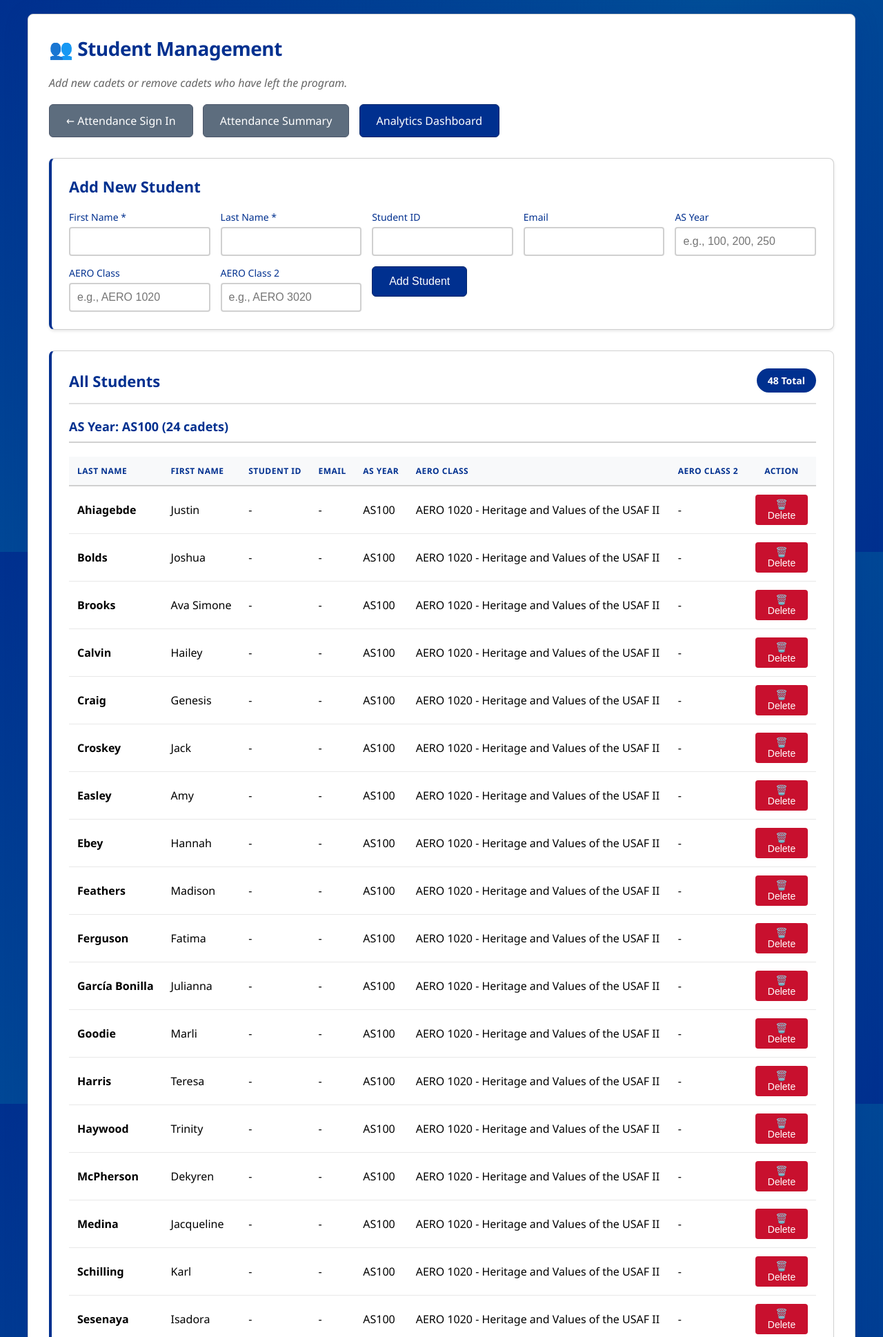
After one commit to fletchdr7/attendance-tracker, a Flask app: page /student_management in a window 1280 px wide. The commit adds this page. Shown: the top 1938 px of the page at 69% size. Run offline with Flask 3, Linux system fonts and the light colour scheme.

Commit message:
Add files via upload

```diff
--- a/app.py
+++ b/app.py
@@ -994,6 +994,117 @@ def bulk_attendance():
         db.session.rollback()
         return jsonify({'error': str(e)}), 500
 
+@app.route('/student_management')
+def student_management():
+    """Display student management page for adding and removing students"""
+    # Get all students, sorted by last name, then first name
+    all_students = Student.query.order_by(Student.last_name, Student.first_name).all()
+
+    # Group students by AS_Year for display
+    students_by_as_year = {}
+    for student in all_students:
+        as_year = student.as_year if student.as_year else 'Ungrouped'
+        if as_year not in students_by_as_year:
+            students_by_as_year[as_year] = []
+        students_by_as_year[as_year].append(student)
+
+    # Sort AS_Year groups
+    def sort_as_year_key(year):
+        if year == 'Ungrouped':
+            return (1, year)
+        try:
+            numeric_part = ''.join(filter(str.isdigit, year))
+            if numeric_part:
+                return (0, int(numeric_part))
+        except:
+            pass
+        return (0, year)
+
+    sorted_as_years = sorted(students_by_as_year.keys(), key=sort_as_year_key)
+    students_by_as_year_sorted = {year: students_by_as_year[year] for year in sorted_as_years}
+
+    return render_template('student_management.html',
+                         students_by_as_year=students_by_as_year_sorted,
+                         total_students=len(all_students))
+
+@app.route('/api/students', methods=['POST'])
+def add_student():
+    """Add a new student to the database"""
+    try:
+        data = request.json
+        first_name = data.get('first_name', '').strip()
+        last_name = data.get('last_name', '').strip()
+        student_id = data.get('student_id', '').strip() or None
+        email = data.get('email', '').strip() or None
+        as_year = data.get('as_year', '').strip() or None
+        aero_class = data.get('aero_class', '').strip() or None
+        aero_class_2 = data.get('aero_class_2', '').strip() or None
+
+        if not first_name or not last_name:
+            return jsonify({'error': 'First name and last name are required'}), 400
+
+        # Check if student already exists
+        existing = Student.query.filter_by(
+            first_name=first_name,
+            last_name=last_name
+        ).first()
+
+        if existing:
+            return jsonify({'error': f'Student {first_name} {last_name} already exists'}), 400
+
+        # Create new student
+        full_name = f"{first_name} {last_name}"
+        new_student = Student(
+            first_name=first_name,
+            last_name=last_name,
+            name=full_name,
+            student_id=student_id,
+            email=email,
+            as_year=as_year,
+            aero_class=aero_class,
+            aero_class_2=aero_class_2
+        )
+
+        db.session.add(new_student)
+        db.session.commit()
+
+        return jsonify({
+            'message': f'Student {full_name} added successfully',
+            'student': {
+                'id': new_student.id,
+                'first_name': new_student.first_name,
+                'last_name': new_student.last_name,
+                'name': new_student.name
+            }
+        }), 201
+
+    except Exception as e:
+        db.session.rollback()
+        return jsonify({'error': str(e)}), 500
+
+@app.route('/api/students/<int:student_id>', methods=['DELETE'])
+def delete_student(student_id):
+    """Delete a student and all their attendance records"""
+    try:
+        student = Student.query.get_or_404(student_id)
+        student_name = student.name
+
+        # Delete all attendance records for this student
+        Attendance.query.filter_by(student_id=student_id).delete()
+
+        # Delete the student
+        db.session.delete(student)
+        db.session.commit()
+
+        return jsonify({
+            'message': f'Student {student_name} and all attendance records deleted successfully',
+            'deleted': True
+        }), 200
+
+    except Exception as e:
+        db.session.rollback()
+        return jsonify({'error': str(e)}), 500
+
 @app.route('/api/attendance/<int:attendance_id>', methods=['DELETE'])
 def delete_attendance(attendance_id):
     """Delete a specific attendance record"""
--- a/templates/cadre_dashboard.html
+++ b/templates/cadre_dashboard.html
@@ -109,6 +109,7 @@
             <div class="dashboard-actions">
                 <a href="/attendance_summary" class="btn btn-secondary">← Attendance Summary</a>
                 <a href="/attendance_sign_in" class="btn btn-primary">Attendance Sign In</a>
+                <a href="/student_management" class="btn btn-secondary">Student Management</a>
                 <button id="exportBtn" class="btn btn-primary">Export to CSV</button>
             </div>
         </div>
--- a/templates/class_board.html
+++ b/templates/class_board.html
@@ -329,6 +329,7 @@
         <div class="actions">
             <a href="/attendance_summary" class="btn btn-secondary">← Attendance Summary</a>
             <a href="/analytics_dashboard" class="btn btn-primary">Analytics Dashboard</a>
+            <a href="/student_management" class="btn btn-secondary">Student Management</a>
         </div>
 
         <div class="attendance-form">
--- a/templates/index.html
+++ b/templates/index.html
@@ -274,6 +274,7 @@
         <div class="actions">
             <a href="/attendance_sign_in" class="btn btn-primary">Attendance Sign In</a>
             <a href="/analytics_dashboard" class="btn btn-primary">Analytics Dashboard</a>
+            <a href="/student_management" class="btn btn-secondary">Student Management</a>
         </div>
 
         <!-- Quick Add Attendance Section -->
--- /dev/null
+++ b/templates/student_management.html
@@ -0,0 +1,444 @@
+<!DOCTYPE html>
+<html lang="en">
+<head>
+    <meta charset="UTF-8">
+    <meta name="viewport" content="width=device-width, initial-scale=1.0">
+    <title>Student Management - Attendance Tracker</title>
+    <link rel="stylesheet" href="{{ url_for('static', filename='style.css') }}">
+    <style>
+        .add-student-section {
+            background: white;
+            padding: 25px;
+            border-radius: 8px;
+            margin-bottom: 30px;
+            border: 1px solid #D0D0D0;
+            border-left: 4px solid #00308F;
+            box-shadow: 0 2px 4px rgba(0,0,0,0.1);
+        }
+
+        .add-student-form {
+            display: grid;
+            grid-template-columns: repeat(auto-fit, minmax(200px, 1fr));
+            gap: 15px;
+            margin-top: 20px;
+        }
+
+        .add-student-form .form-group {
+            margin-bottom: 0;
+        }
+
+        .add-student-form label {
+            display: block;
+            margin-bottom: 5px;
+            font-weight: 500;
+            color: #00308F;
+            font-size: 14px;
+        }
+
+        .add-student-form input,
+        .add-student-form select {
+            width: 100%;
+            padding: 10px;
+            border: 2px solid #D0D0D0;
+            border-radius: 4px;
+            font-size: 16px;
+        }
+
+        .add-student-form button {
+            grid-column: 1 / -1;
+            padding: 12px 24px;
+            font-size: 16px;
+        }
+
+        .students-section {
+            background: white;
+            padding: 25px;
+            border-radius: 8px;
+            margin-bottom: 30px;
+            border: 1px solid #D0D0D0;
+            border-left: 4px solid #00308F;
+        }
+
+        .students-header {
+            display: flex;
+            justify-content: space-between;
+            align-items: center;
+            margin-bottom: 20px;
+            padding-bottom: 15px;
+            border-bottom: 2px solid #E0E0E0;
+        }
+
+        .students-header h2 {
+            margin: 0;
+            color: #00308F;
+        }
+
+        .student-count {
+            background: #00308F;
+            color: white;
+            padding: 8px 16px;
+            border-radius: 20px;
+            font-weight: 600;
+            font-size: 14px;
+        }
+
+        .student-table {
+            width: 100%;
+            border-collapse: collapse;
+            margin-top: 20px;
+        }
+
+        .student-table th {
+            background: #F8F9FA;
+            color: #00308F;
+            padding: 12px;
+            text-align: left;
+            font-weight: 600;
+            text-transform: uppercase;
+            font-size: 12px;
+            letter-spacing: 0.5px;
+            border-bottom: 2px solid #D0D0D0;
+        }
+
+        .student-table td {
+            padding: 12px;
+            border-bottom: 1px solid #E8E8E8;
+        }
+
+        .student-table tbody tr:hover {
+            background: #F8F9FA;
+        }
+
+        .delete-student-btn {
+            background: #C8102E;
+            color: white;
+            border: none;
+            border-radius: 4px;
+            padding: 6px 12px;
+            cursor: pointer;
+            font-size: 14px;
+            transition: all 0.2s;
+        }
+
+        .delete-student-btn:hover {
+            background: #A00D26;
+            transform: scale(1.05);
+        }
+
+        .delete-student-btn:disabled {
+            opacity: 0.6;
+            cursor: not-allowed;
+        }
+
+        .message {
+            margin-top: 15px;
+            padding: 12px;
+            border-radius: 4px;
+            display: none;
+        }
+
+        .message.success {
+            background: #D4EDDA;
+            color: #155724;
+            border: 1px solid #C3E6CB;
+        }
+
+        .message.error {
+            background: #F8D7DA;
+            color: #721C24;
+            border: 1px solid #F5C6CB;
+        }
+
+        .message.show {
+            display: block;
+        }
+
+        .as-year-group {
+            margin-bottom: 30px;
+        }
+
+        .as-year-header {
+            font-weight: bold;
+            font-size: 18px;
+            color: #00308F;
+            margin-bottom: 15px;
+            padding-bottom: 10px;
+            border-bottom: 2px solid #D0D0D0;
+        }
+
+        /* Mobile optimizations */
+        @media (max-width: 768px) {
+            .add-student-form {
+                grid-template-columns: 1fr;
+            }
+
+            .add-student-form button {
+                grid-column: 1;
+            }
+
+            .students-header {
+                flex-direction: column;
+                align-items: flex-start;
+                gap: 10px;
+            }
+
+            .student-table {
+                font-size: 14px;
+            }
+
+            .student-table th,
+            .student-table td {
+                padding: 8px;
+            }
+
+            .delete-student-btn {
+                padding: 8px 10px;
+                font-size: 16px;
+            }
+        }
+    </style>
+</head>
+<body>
+    <div class="container">
+        <h1>👥 Student Management</h1>
+        <p style="color: #666; margin-bottom: 20px; font-style: italic;">
+            Add new cadets or remove cadets who have left the program.
+        </p>
+
+        <div class="actions">
+            <a href="/attendance_sign_in" class="btn btn-secondary">← Attendance Sign In</a>
+            <a href="/attendance_summary" class="btn btn-secondary">Attendance Summary</a>
+            <a href="/analytics_dashboard" class="btn btn-primary">Analytics Dashboard</a>
+        </div>
+
+        <!-- Add Student Section -->
+        <div class="add-student-section">
+            <h2 style="margin-top: 0; color: #00308F;">Add New Student</h2>
+            <form id="addStudentForm" class="add-student-form">
+                <div class="form-group">
+                    <label for="newFirstName">First Name *</label>
+                    <input type="text" id="newFirstName" name="first_name" required autocomplete="given-name">
+                </div>
+                <div class="form-group">
+                    <label for="newLastName">Last Name *</label>
+                    <input type="text" id="newLastName" name="last_name" required autocomplete="family-name">
+                </div>
+                <div class="form-group">
+                    <label for="newStudentId">Student ID</label>
+                    <input type="text" id="newStudentId" name="student_id" autocomplete="off">
+                </div>
+                <div class="form-group">
+                    <label for="newEmail">Email</label>
+                    <input type="email" id="newEmail" name="email" autocomplete="email">
+                </div>
+                <div class="form-group">
+                    <label for="newAsYear">AS Year</label>
+                    <input type="text" id="newAsYear" name="as_year" placeholder="e.g., 100, 200, 250" autocomplete="off">
+                </div>
+                <div class="form-group">
+                    <label for="newAeroClass">AERO Class</label>
+                    <input type="text" id="newAeroClass" name="aero_class" placeholder="e.g., AERO 1020" autocomplete="off">
+                </div>
+                <div class="form-group">
+                    <label for="newAeroClass2">AERO Class 2</label>
+                    <input type="text" id="newAeroClass2" name="aero_class_2" placeholder="e.g., AERO 3020" autocomplete="off">
+                </div>
+                <div>
+                    <button type="submit" class="btn btn-primary">Add Student</button>
+                </div>
+            </form>
+            <div id="addMessage" class="message"></div>
+            <div id="addError" class="message"></div>
+        </div>
+
+        <!-- Students List Section -->
+        <div class="students-section">
+            <div class="students-header">
+                <h2>All Students</h2>
+                <span class="student-count">{{ total_students }} Total</span>
+            </div>
+
+            {% if students_by_as_year %}
+                {% for as_year, students in students_by_as_year.items() %}
+                <div class="as-year-group">
+                    <div class="as-year-header">
+                        AS Year: {{ as_year }} ({{ students|length }} cadet{{ 's' if students|length != 1 else '' }})
+                    </div>
+                    <table class="student-table">
+                        <thead>
+                            <tr>
+                                <th>Last Name</th>
+                                <th>First Name</th>
+                                <th>Student ID</th>
+                                <th>Email</th>
+                                <th>AS Year</th>
+                                <th>AERO Class</th>
+                                <th>AERO Class 2</th>
+                                <th style="width: 100px; text-align: center;">Action</th>
+                            </tr>
+                        </thead>
+                        <tbody>
+                            {% for student in students %}
+                            <tr id="student-row-{{ student.id }}">
+                                <td><strong>{{ student.last_name }}</strong></td>
+                                <td>{{ student.first_name }}</td>
+                                <td>{{ student.student_id or '-' }}</td>
+                                <td>{{ student.email or '-' }}</td>
+                                <td>{{ student.as_year or '-' }}</td>
+                                <td>{{ student.aero_class or '-' }}</td>
+                                <td>{{ student.aero_class_2 or '-' }}</td>
+                                <td style="text-align: center;">
+                                    <button class="delete-student-btn"
+                                            data-student-id="{{ student.id }}"
+                                            data-student-name="{{ student.name }}"
+                                            title="Delete this student and all attendance records"
+                                            aria-label="Delete {{ student.name }}">
+                                        🗑️ Delete
+                                    </button>
+                                </td>
+                            </tr>
+                            {% endfor %}
+                        </tbody>
+                    </table>
+                </div>
+                {% endfor %}
+            {% else %}
+                <div style="text-align: center; padding: 40px; color: #999;">
+                    <p>No students found. Add your first student above.</p>
+                </div>
+            {% endif %}
+        </div>
+    </div>
+
+    <script>
+        // Add Student Form
+        document.getElementById('addStudentForm').addEventListener('submit', async (e) => {
+            e.preventDefault();
+
+            const formData = new FormData(e.target);
+            const data = {
+                first_name: formData.get('first_name').trim(),
+                last_name: formData.get('last_name').trim(),
+                student_id: formData.get('student_id').trim() || null,
+                email: formData.get('email').trim() || null,
+                as_year: formData.get('as_year').trim() || null,
+                aero_class: formData.get('aero_class').trim() || null,
+                aero_class_2: formData.get('aero_class_2').trim() || null
+            };
+
+            const messageDiv = document.getElementById('addMessage');
+            const errorDiv = document.getElementById('addError');
+
+            messageDiv.style.display = 'none';
+            errorDiv.style.display = 'none';
+
+            if (!data.first_name || !data.last_name) {
+                errorDiv.textContent = 'First name and last name are required';
+                errorDiv.className = 'message error show';
+                return;
+            }
+
+            try {
+                const response = await fetch('/api/students', {
+                    method: 'POST',
+                    headers: {
+                        'Content-Type': 'application/json'
+                    },
+                    body: JSON.stringify(data)
+                });
+
+                const result = await response.json();
+
+                if (response.ok) {
+                    messageDiv.textContent = result.message;
+                    messageDiv.className = 'message success show';
+                    e.target.reset();
+
+                    // Reload page after 1 second to show new student
+                    setTimeout(() => {
+                        window.location.reload();
+                    }, 1000);
+                } else {
+                    errorDiv.textContent = result.error || 'Error adding student';
+                    errorDiv.className = 'message error show';
+                }
+            } catch (error) {
+                errorDiv.textContent = 'Error: ' + error.message;
+                errorDiv.className = 'message error show';
+            }
+        });
+
+        // Delete Student Functionality
+        document.addEventListener('DOMContentLoaded', () => {
+            const deleteButtons = document.querySelectorAll('.delete-student-btn');
+
+            deleteButtons.forEach(button => {
+                button.addEventListener('click', async function() {
+                    const studentId = this.getAttribute('data-student-id');
+                    const studentName = this.getAttribute('data-student-name');
+                    const row = document.getElementById(`student-row-${studentId}`);
+
+                    // Confirm deletion with warning about attendance records
+                    if (!confirm(`⚠️ WARNING: This will delete ${studentName} and ALL their attendance records.\n\nAre you sure you want to continue?`)) {
+                        return;
+                    }
+
+                    // Double confirmation
+                    if (!confirm(`Final confirmation: Delete ${studentName} permanently?`)) {
+                        return;
+                    }
+
+                    // Disable button and show deleting state
+                    this.disabled = true;
+                    this.textContent = '⏳ Deleting...';
+                    if (row) {
+                        row.style.opacity = '0.5';
+                    }
+
+                    try {
+                        const response = await fetch(`/api/students/${studentId}`, {
+                            method: 'DELETE',
+                            headers: {
+                                'Content-Type': 'application/json'
+                            }
+                        });
+
+                        const data = await response.json();
+
+                        if (response.ok) {
+                            // Remove the row with animation
+                            if (row) {
+                                row.style.transition = 'opacity 0.3s, transform 0.3s';
+                                row.style.opacity = '0';
+                                row.style.transform = 'translateX(-20px)';
+
+                                setTimeout(() => {
+                                    row.remove();
+                                    // Reload page to update counts
+                                    window.location.reload();
+                                }, 300);
+                            } else {
+                                window.location.reload();
+                            }
+                        } else {
+                            alert(`Error: ${data.error || 'Failed to delete student'}`);
+                            this.disabled = false;
+                            this.textContent = '🗑️ Delete';
+                            if (row) {
+                                row.style.opacity = '1';
+                            }
+                        }
+                    } catch (error) {
+                        alert(`Error: ${error.message}`);
+                        this.disabled = false;
+                        this.textContent = '🗑️ Delete';
+                        if (row) {
+                            row.style.opacity = '1';
+                        }
+                    }
+                });
+            });
+        });
+    </script>
+</body>
+</html>
```
